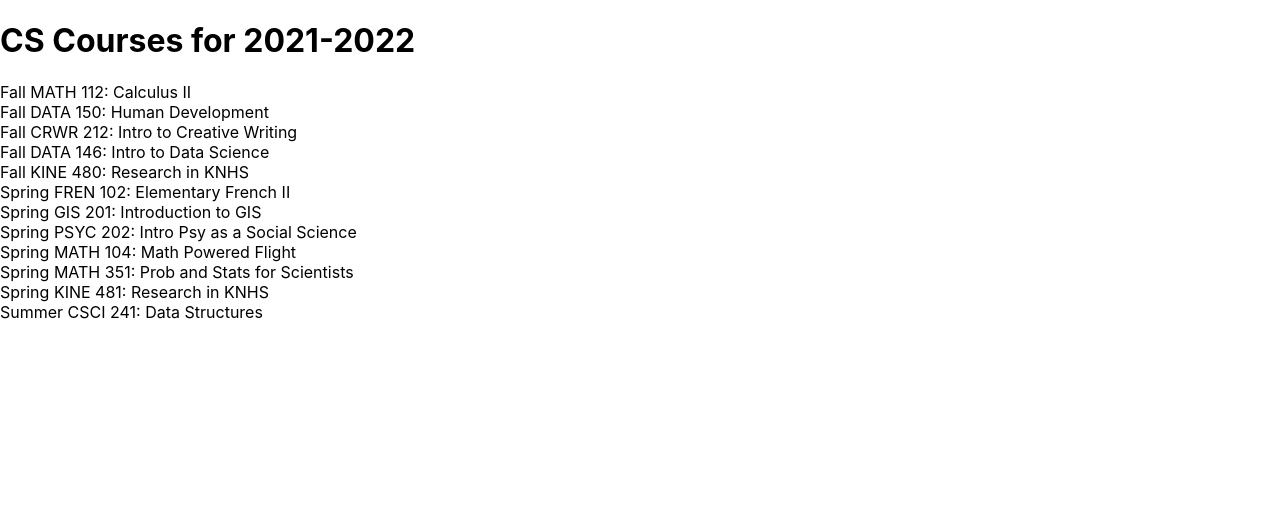
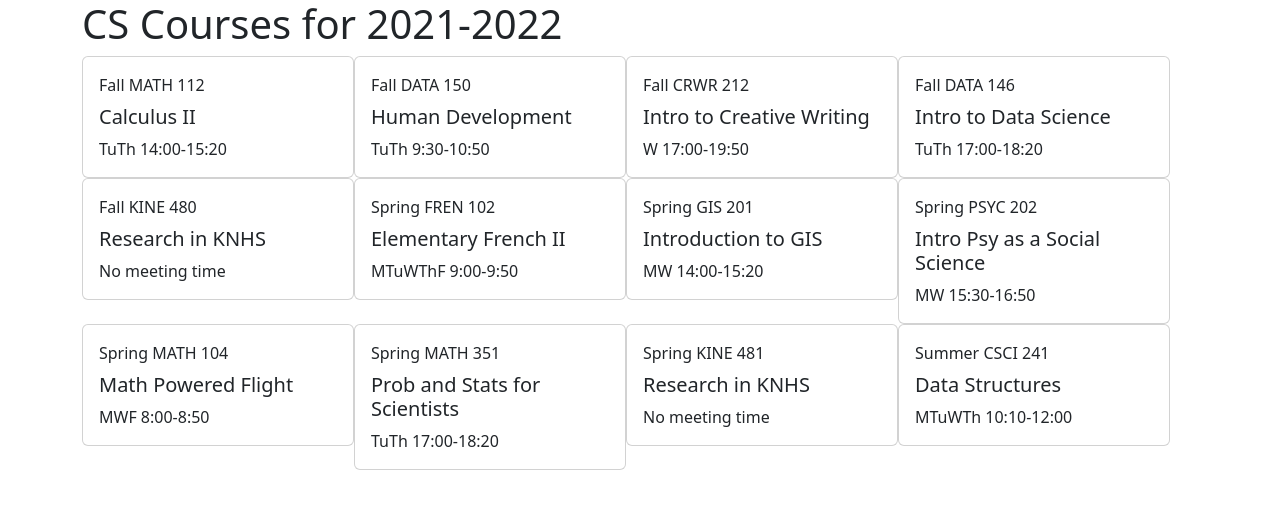
Before and after one commit to Greatness-2003/App, a React (Create React App) app: page / in a window 1280 px wide. Shown: the top 508 px of the page. Built offline with nearby package versions, Linux system fonts and the light colour scheme.

Commit message:
5th commit

```diff
--- a/package.json
+++ b/package.json
@@ -6,6 +6,7 @@
     "@testing-library/jest-dom": "^5.16.5",
     "@testing-library/react": "^13.3.0",
     "@testing-library/user-event": "^13.5.0",
+    "bootstrap": "^5.2.0",
     "firebase": "^9.9.3",
     "react": "^18.2.0",
     "react-dom": "^18.2.0",
--- a/src/App.css
+++ b/src/App.css
@@ -28,6 +28,11 @@
   color: #61dafb;
 }
 
+.course-list {
+  display: grid;
+  grid-template-columns: repeat(auto-fill, minmax(12rem, 17rem));
+}
+
 @keyframes App-logo-spin {
   from {
     transform: rotate(0deg);
--- a/src/App.js
+++ b/src/App.js
@@ -1,4 +1,5 @@
 import React from "react";
+import './App.css';
 
 const schedule = {
   title: "CS Courses for 2021-2022",
@@ -70,7 +71,7 @@ const Banner = ({ title }) => (
 );
 
 const CourseList = ({ courses }) => (
-  <div>
+  <div className="course-list">
     { Object.values(courses).map(course => <Course course={ course }/>) }
   </div>
 )
@@ -88,12 +89,20 @@ const getCourseName = course => (
 )
 const Course = ({ course }) => (
   <div>
-    { getCourseTerm(course) } { getCourseName(course) } { getCourseNumber(course) }: {course.title}
+    <div className="card">
+      <div className="card-body">
+        <div className="card-title">{ getCourseTerm(course) } { getCourseName(course) } { getCourseNumber(course) }</div>
+        <div className="card-text">
+          <h5>{course.title}</h5>
+          { course.meets }
+        </div>
+      </div>
+    </div>
   </div>
 );
 
 const App = () => (
-  <div>
+  <div className="container">
     <Banner title={ schedule.title }/>
     <CourseList courses={ schedule.courses }/>
   </div>
--- a/src/index.js
+++ b/src/index.js
@@ -1,6 +1,6 @@
 import React from 'react';
 import ReactDOM from 'react-dom/client';
-import './index.css';
+import 'bootstrap/dist/css/bootstrap.min.css';
 import App from './App';
 import reportWebVitals from './reportWebVitals';
 
```
Also changed, not shown: 1 other file (tests, documents, lock files or other folders).
